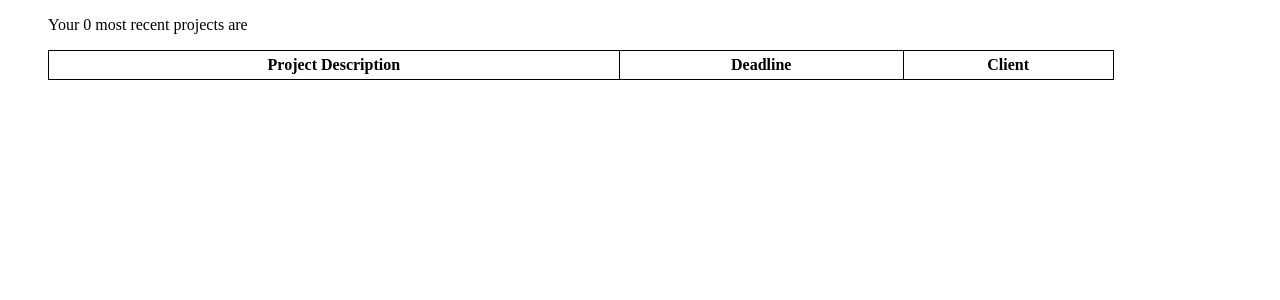
After one commit to karvindass/WorkHours-testing_site, a PHP site: page /app/scripts/projectTableOut.html.php in a window 1280 px wide. The commit adds this page. Shown: the top 300 px of the page. Run offline with PHP 8.4, Linux system fonts and the light colour scheme; data that the repository does not hold is empty.

Commit message:
Adding table view to Dashboard
5 soonest events, creating projectTableOut file

```diff
--- /dev/null
+++ b/app/scripts/projectTableOut.html.php
@@ -0,0 +1,52 @@
+<?php
+
+?>
+
+<!DOCTYPE html>
+<html>
+    <head>
+        <title>TablePrintOut</title>
+        <style type="text/css">
+            table {
+                border-collapse: collapse;
+            }
+            td, th {
+                border: 1px solid black;
+                padding: 5px;
+            }
+            th {
+                font-weight: bold;
+           }
+        </style>
+    </head>
+    <body>
+        <blockquote>
+        <p> Your <?php echo count($projects); ?> most recent projects are</p>
+        <table border="1" width="90%">
+            <thead>
+                <tr>
+                    <th>Project Description</th>
+                    <th>Deadline</th>
+                    <th>Client</th>
+                </tr>
+            </thead>
+            <tbody>
+                <?php foreach ($projectstab as $project): ?>
+                <tr>
+                    <td><?php
+                    echo $project['title'];
+                    ?>
+                    </td>
+                    <td style="width:90px"><?php
+                    echo $project['enddate']; ?>
+                    </td>
+                    <td style="width:60px">
+                    <?php $project['client']; ?>
+                    </td>
+                </tr>
+                <?php endforeach; ?>
+            </tbody>
+        </table>
+        </blockquote>
+    </body>
+</html>
```
Also changed, not shown: app/index.php (+29 -3 lines).
